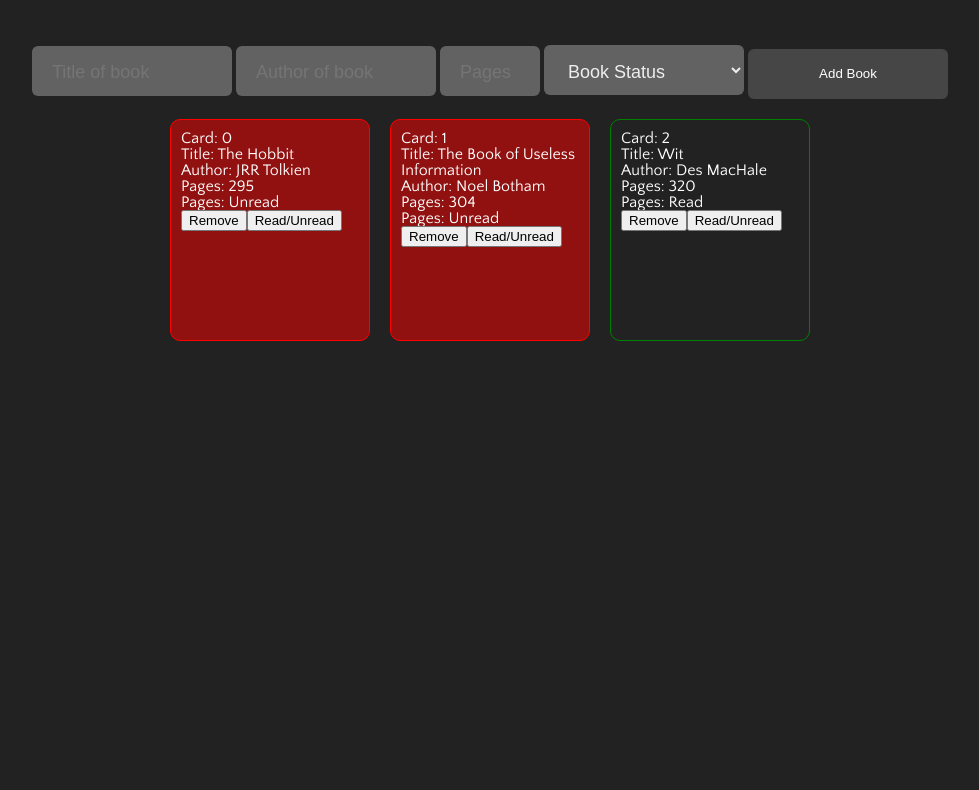
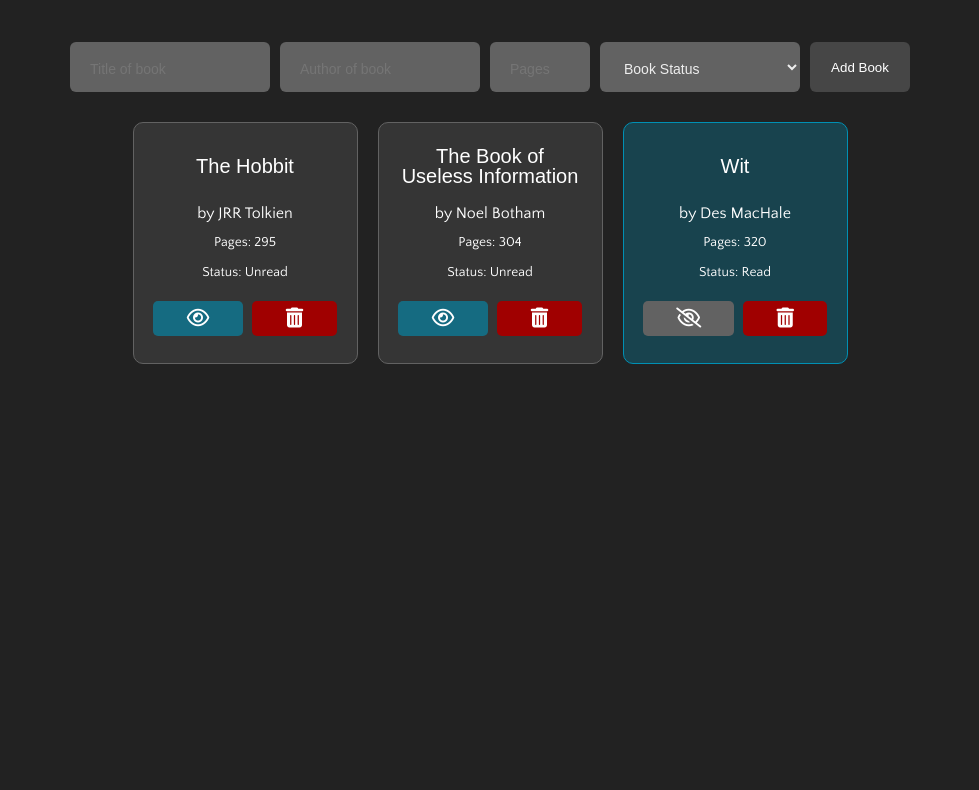
Before and after one commit to dizenver/library-js, a plain HTML site: page index.html in a window 1280 px wide. Shown: the part 84-874 px from the top of the page, without its empty margins (150-1129 px from the left). Drawn offline with nearby package versions, Linux system fonts and the light colour scheme; a web font is replaced by a local one.

Commit message:
Added Icons for Toggle Status and Remove.

```diff
--- a/index.html
+++ b/index.html
@@ -11,6 +11,10 @@
 			href="https://fonts.googleapis.com/css2?family=Fira+Sans+Condensed:ital,wght@0,400;0,500;1,400;1,500&family=Old+Standard+TT:wght@400;700&family=Quattrocento+Sans&display=swap"
 			rel="stylesheet"
 		/>
+		<script
+			src="https://kit.fontawesome.com/7c4ae43d23.js"
+			crossorigin="anonymous"
+		></script>
 		<title>Diz Library</title>
 	</head>
 	<body>
--- a/script.js
+++ b/script.js
@@ -29,19 +29,19 @@
 		bookCard.classList.add('book-card');
 		bookCard.setAttribute('id', `book-card`);
 		bookCard.setAttribute('data-attribute', `${bookCount}`);
-		bookCard.textContent = 'Card: ' + bookCount;
+		// bookCard.textContent = 'Book: ' + bookCount;
 		myLibrary.appendChild(bookCard);
 
 		const bookTitle = document.createElement('div');
 		bookTitle.classList.add('book-title');
 		bookTitle.setAttribute('id', 'book-title');
-		bookTitle.textContent = 'Title: ' + library[key].title;
+		bookTitle.textContent = library[key].title;
 		bookCard.appendChild(bookTitle);
 
 		const bookAuthor = document.createElement('div');
 		bookAuthor.classList.add('book-author');
 		bookAuthor.setAttribute('id', 'book-author');
-		bookAuthor.textContent = 'Author: ' + library[key].author;
+		bookAuthor.textContent = 'by ' + library[key].author;
 		bookCard.appendChild(bookAuthor);
 
 		const bookPages = document.createElement('div');
@@ -51,28 +51,30 @@
 		bookCard.appendChild(bookPages);
 
 		const bookRead = document.createElement('div');
-		bookRead.classList.add('book-status');
-		bookRead.setAttribute('id', 'book-status');
-		bookRead.textContent = 'Pages: ' + library[key].read;
+		bookRead.classList.add('read-status');
+		bookRead.setAttribute('id', 'read-status');
+		bookRead.textContent = 'Status: ' + library[key].read;
 		bookCard.appendChild(bookRead);
 
-		const removeBook = document.createElement('button');
+		const toggleReadStatus = document.createElement('i');
+		toggleReadStatus.setAttribute('id', 'toggle-read-status');
+		toggleReadStatus.setAttribute('onclick', `toggleRead(${bookCount})`);
+		bookCard.appendChild(toggleReadStatus);
+
+		const removeBook = document.createElement('i');
 		removeBook.setAttribute('id', 'remove-book');
-		removeBook.textContent = 'Remove';
+		removeBook.setAttribute('class', 'fa-solid fa-trash-can');
+		removeBook.classList.add('remove-icon');
 		removeBook.setAttribute('onclick', `removeBook(${bookCount})`);
 		bookCard.appendChild(removeBook);
-
-		const toggleReadStatus = document.createElement('button');
-		toggleReadStatus.setAttribute('id', 'toggle-read-status');
-		toggleReadStatus.textContent = 'Read/Unread';
-		toggleReadStatus.setAttribute('onclick', `toggleRead(${bookCount})`);
-		bookCard.appendChild(toggleReadStatus);
 
 		// Set Class of Card Based on Read Status
 		if (library[key].read === 'Unread') {
 			bookCard.setAttribute('class', `book-unread`);
+			toggleReadStatus.setAttribute('class', 'fa-regular fa-eye');
 		} else {
 			bookCard.setAttribute('class', `book-read`);
+			toggleReadStatus.setAttribute('class', 'fa-regular fa-eye-slash');
 		}
 
 		bookCount++;
--- a/style.css
+++ b/style.css
@@ -136,8 +136,8 @@
 :root {
 	--dark: #222;
 	--light: #999;
-	--unread: red;
-	--read: green;
+	--unread: 98, 98, 98;
+	--read: 0, 144, 180;
 }
 
 h1,
@@ -169,13 +169,14 @@
 .header {
 	display: grid;
 	justify-content: center;
-	margin: 20px auto;
+	align-content: center;
 	border-bottom: white 1px solid;
+	height: 75px;
 }
 
 .my-library {
 	display: grid;
-	grid-template-columns: repeat(auto-fit, 200px);
+	grid-template-columns: repeat(auto-fit, 225px);
 	justify-content: center;
 	gap: 20px;
 }
@@ -189,19 +190,91 @@
 
 #book-card {
 	border-radius: 10px;
-	padding: 10px;
+	padding: 20px;
+	display: grid;
+	gap: 10px;
+	align-items: center;
+	justify-items: center;
+	grid-template-rows: 50px 20px 20px 20px 1fr;
+	grid-template-areas:
+		'title title'
+		'author author'
+		'pages pages'
+		'read-status read-status'
+		'read-toggle remove-icon';
 }
 
+.book-title {
+	font-family: 'Fira Sans Condensed', sans-serif;
+	font-size: 1.25rem;
+	margin-bottom: 5px;
+	text-align: center;
+	grid-area: title;
+}
+
+.book-author {
+	grid-area: author;
+	font-size: 1rem;
+}
+
+.book-pages {
+	grid-area: pages;
+	font-size: 0.85rem;
+}
+
+.read-status {
+	grid-area: read-status;
+	font-size: 0.85rem;
+}
+
+#toggle-read-status {
+	grid-area: read-toggle;
+	background-color: rgba(var(--read), 0.6);
+	padding: 5px;
+}
+
+#book-card > .fa-eye-slash {
+	background-color: rgb(var(--unread));
+}
+
+.remove-icon {
+	grid-area: remove-icon;
+	background-color: rgb(160, 0, 0);
+	padding: 5px;
+}
+
+#remove-book,
+#toggle-read-status {
+	display: grid;
+	align-items: center;
+	justify-items: center;
+	font-size: 1.25em;
+	height: 25px;
+	width: 90%;
+	border-radius: 5px;
+}
+
+/* Read/Unread Card Colors */
 .book-read {
-	border: 1px solid green;
+	border: 1px solid rgb(var(--read));
+	background-color: rgba(var(--read), 0.3);
 }
 
 .book-unread {
-	border: 1px solid red;
-	background-color: rgba(255, 0, 0, 0.5);
+	border: 1px solid rgb(var(--unread));
+	background-color: rgba(var(--unread), 0.3);
 }
 
 /* Add Book Form Style */
+form {
+	display: grid;
+	align-items: center;
+	justify-content: center;
+	grid-auto-flow: column;
+	gap: 10px;
+	margin: 10px 0;
+}
+
 input,
 select {
 	width: 200px;
@@ -211,14 +284,15 @@
 	border: 0;
 	box-sizing: border-box;
 	color: #eee;
-	font-size: 18px;
+	font-size: 14px;
+	font-family: 'Fira Sans Condensed', sans-serif;
 	outline: 0;
 	padding: 4px 20px 0;
 }
 
 form > button {
 	height: 50px;
-	width: 200px;
+	width: 100px;
 	background-color: #464646;
 	color: white;
 	border-radius: 6px;
```
